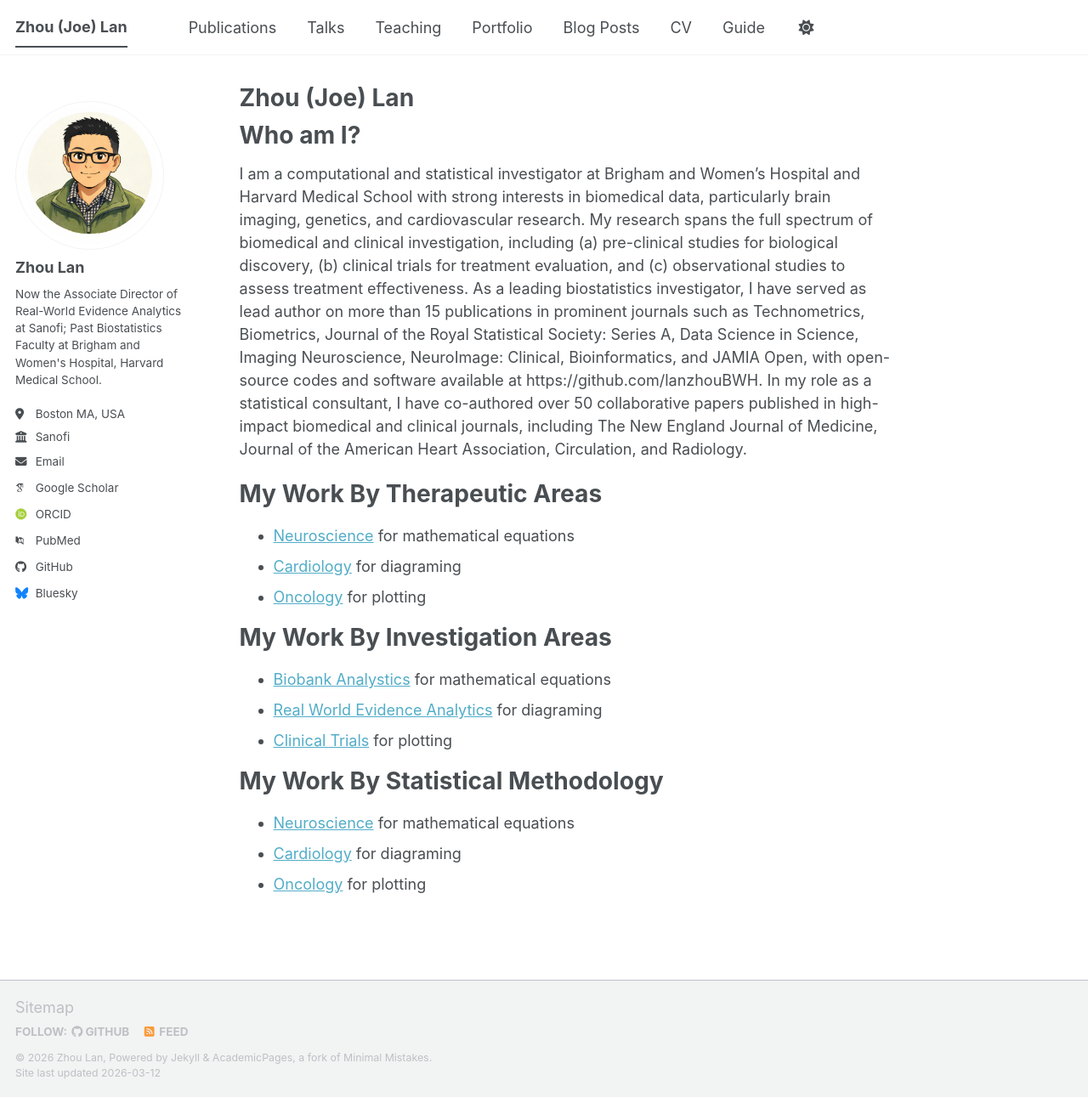
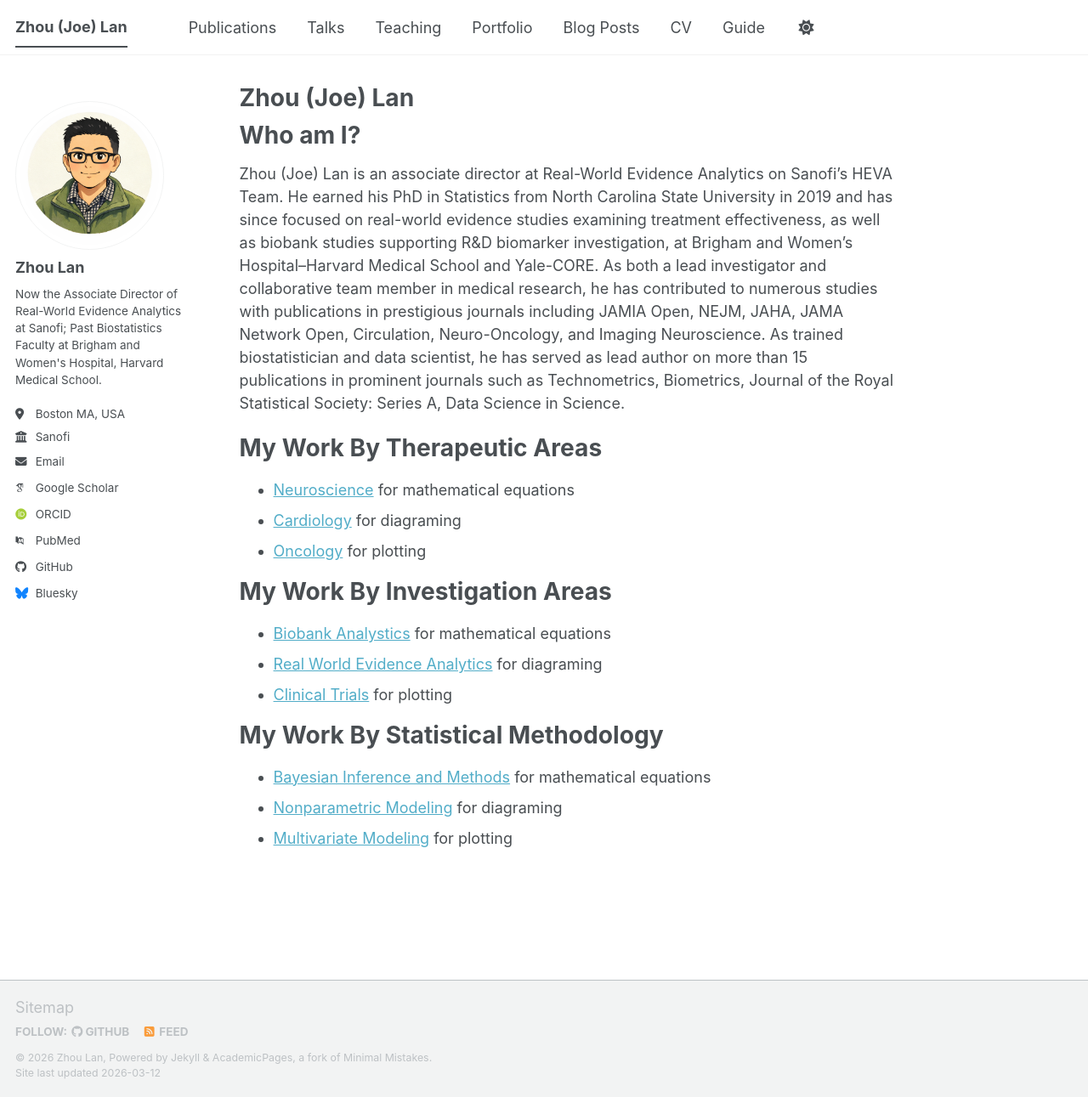
Before and after one commit to lanzhouBWH/lanzhoubwh.github.io, a Jekyll site: the page built from _pages/about.md, in a window 1280 px wide and 1291 px high. Shown: the whole window at 85% size. Built offline with Jekyll 4.4.1, drawn with Linux system fonts in a browser that asks for light colours; some web fonts are replaced; a script bundle is joined from its source files by our own code; library files that are not in the unit come from our copies.

Commit message:
Update about.md

```diff
--- a/_pages/about.md
+++ b/_pages/about.md
@@ -12,8 +12,8 @@ redirect_from:
 
 Who am I?
 ======
-I am a computational and statistical investigator at Brigham and Women’s Hospital and Harvard Medical School with strong interests in biomedical data, particularly brain imaging, genetics, and cardiovascular research. My research spans the full spectrum of biomedical and clinical investigation, including (a) pre-clinical studies for biological discovery, (b) clinical trials for treatment evaluation, and (c) observational studies to assess treatment effectiveness.
-As a leading biostatistics investigator, I have served as lead author on more than 15 publications in prominent journals such as Technometrics, Biometrics, Journal of the Royal Statistical Society: Series A, Data Science in Science, Imaging Neuroscience, NeuroImage: Clinical, Bioinformatics, and JAMIA Open, with open-source codes and software available at https://github.com/lanzhouBWH. In my role as a statistical consultant, I have co-authored over 50 collaborative papers published in high-impact biomedical and clinical journals, including The New England Journal of Medicine, Journal of the American Heart Association, Circulation, and Radiology.
+Zhou (Joe) Lan is an associate director at Real-World Evidence Analytics on Sanofi's HEVA Team. He earned his PhD in Statistics from North Carolina State University in 2019 and has since focused on real-world evidence studies examining treatment effectiveness, as well as biobank studies supporting R&D biomarker investigation, at Brigham and Women's Hospital–Harvard Medical School and Yale-CORE. As both a lead investigator and collaborative team member in medical research, he has contributed to numerous studies with publications in prestigious journals including JAMIA Open, NEJM, JAHA, JAMA Network Open, Circulation, Neuro-Oncology, and Imaging Neuroscience. As trained biostatistician and data scientist, he has served as lead author on more than 15 publications in prominent journals such as Technometrics, Biometrics, Journal of the Royal Statistical Society: Series A, Data Science in Science.
+
 
 My Work By Therapeutic Areas
 ======
@@ -29,6 +29,6 @@ My Work By Investigation Areas
 
 My Work By Statistical Methodology
 ======
-- [Neuroscience](https://www.mathjax.org/) for mathematical equations
-- [Cardiology](https://mermaid.js.org/) for diagraming
-- [Oncology](https://plotly.com/javascript/) for plotting
+- [Bayesian Inference and Methods](https://www.mathjax.org/) for mathematical equations
+- [Nonparametric Modeling](https://mermaid.js.org/) for diagraming
+- [Multivariate Modeling](https://plotly.com/javascript/) for plotting
```
